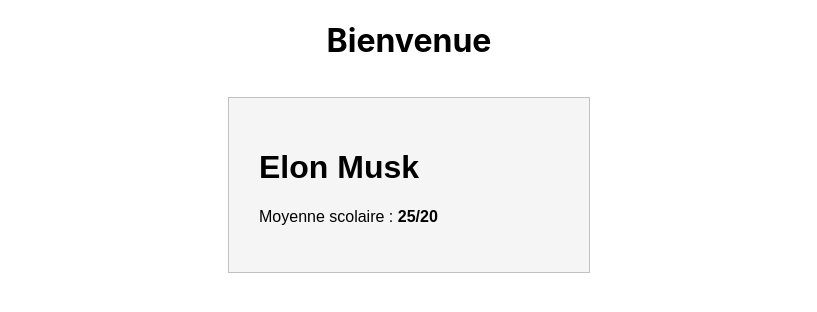
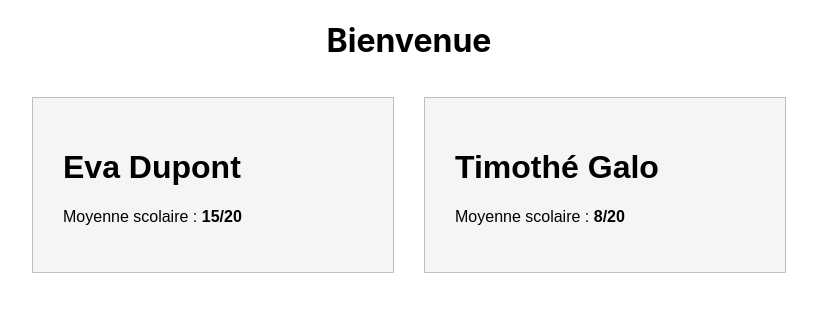
Before and after one commit to DevSuccess/Formation-ReactJS, a React (Create React App) app in the folder react-formation-ultime/: page / in a window 1280 px wide. Shown: the top 312 px of the page, without its empty margins (231-1048 px from the left). Built offline with nearby package versions, Linux system fonts and the light colour scheme.

Commit message:
Ajout de deuxieme eleve et mise en place de props

```diff
--- a/react-formation-ultime/src/Components/App/App.js
+++ b/react-formation-ultime/src/Components/App/App.js
@@ -10,7 +10,8 @@
     return (
       <div className="App">
         <h1>Bienvenue</h1>
-        <Eleve />
+        <Eleve nom = "Eva Dupont" moyenne= "15"/>
+        <Eleve nom = "Timothé Galo" moyenne= "8"/>
       </div>
     );
   }
--- a/react-formation-ultime/src/Components/Eleves/Eleve.js
+++ b/react-formation-ultime/src/Components/Eleves/Eleve.js
@@ -5,9 +5,9 @@
   render() {
     return (
       <div className="eleve">
-        <h1>Elon Musk</h1>
+        <h1>{this.props.nom}</h1>
         <p>
-          Moyenne scolaire : <b>25/20</b>
+          Moyenne scolaire : <b>{this.props.moyenne}/20</b>
         </p>
       </div>
     );
```
